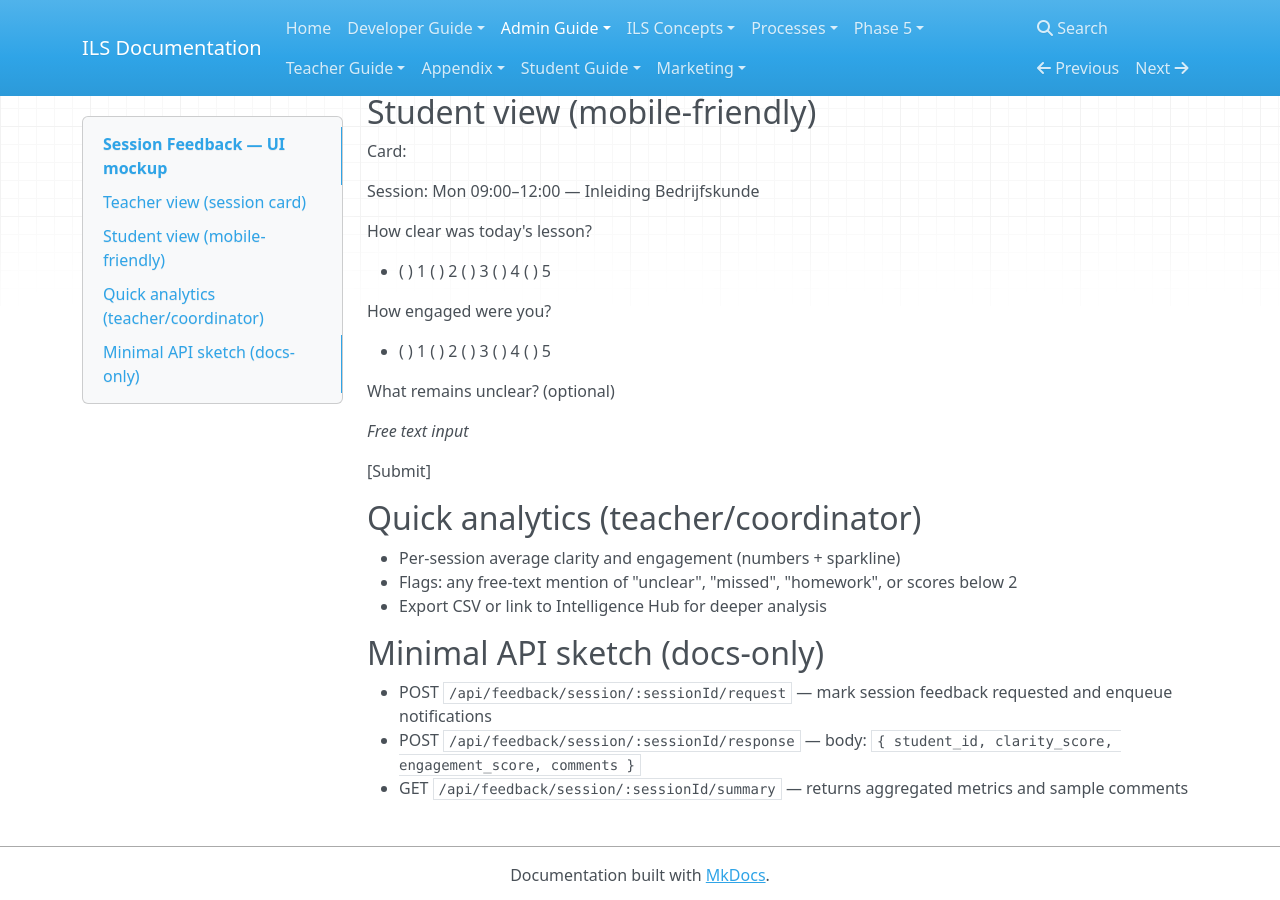
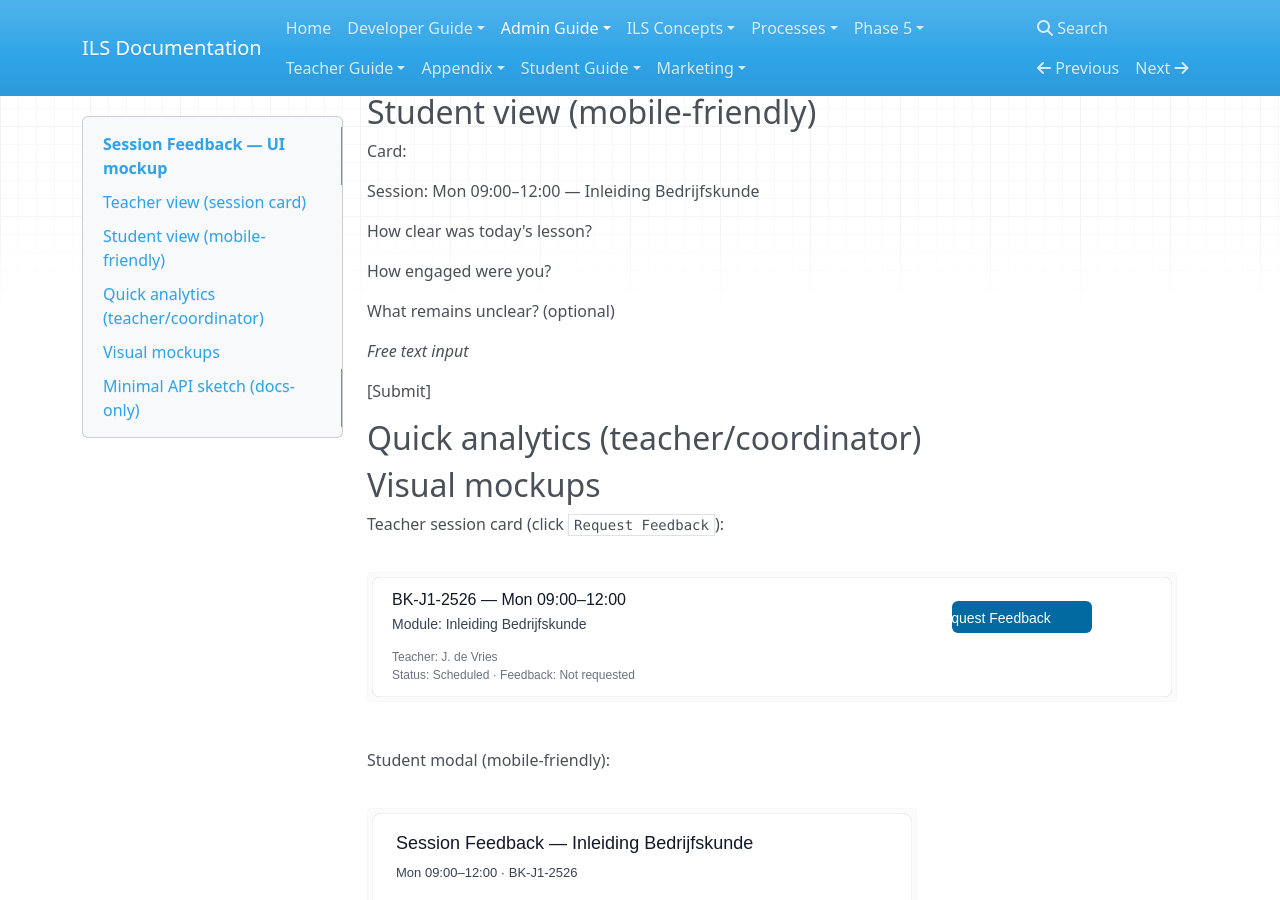
Before and after one commit to Maestrocop/ILS-doc, an MkDocs documentation site: the page built from docs/admin/session-feedback-mockup.md, in a window 1280 px wide and 900 px high, scrolled down 376 px. Built offline with MkDocs 1.6.1, drawn with Linux system fonts in a browser that asks for light colours; nearby versions of some CDN libraries.

Commit message:
Docs: add SVG mockups for teacher card and student modal; embed in mockup doc

```diff
--- a/docs/admin/session-feedback-mockup.md
+++ b/docs/admin/session-feedback-mockup.md
@@ -21,11 +21,9 @@ Session: Mon 09:00–12:00 — Inleiding Bedrijfskunde
 
 How clear was today's lesson?
 
-- ( ) 1  ( ) 2  ( ) 3  ( ) 4  ( ) 5
 
 How engaged were you?
 
-- ( ) 1  ( ) 2  ( ) 3  ( ) 4  ( ) 5
 
 What remains unclear? (optional)
 
@@ -35,10 +33,16 @@ _Free text input_
 
 ## Quick analytics (teacher/coordinator)
 
-- Per-session average clarity and engagement (numbers + sparkline)
-- Flags: any free-text mention of "unclear", "missed", "homework", or scores below 2
-- Export CSV or link to Intelligence Hub for deeper analysis
 
+## Visual mockups
+
+Teacher session card (click `Request Feedback`):
+
+![Teacher session card](../images/session-feedback-teacher-card.svg)
+
+Student modal (mobile-friendly):
+
+![Student session modal](../images/session-feedback-student-modal.svg)
 ## Minimal API sketch (docs-only)
 
 - POST `/api/feedback/session/:sessionId/request` — mark session feedback requested and enqueue notifications
```
Also changed, not shown: docs/images/session-feedback-student-modal.svg (added), docs/images/session-feedback-teacher-card.svg (added).
